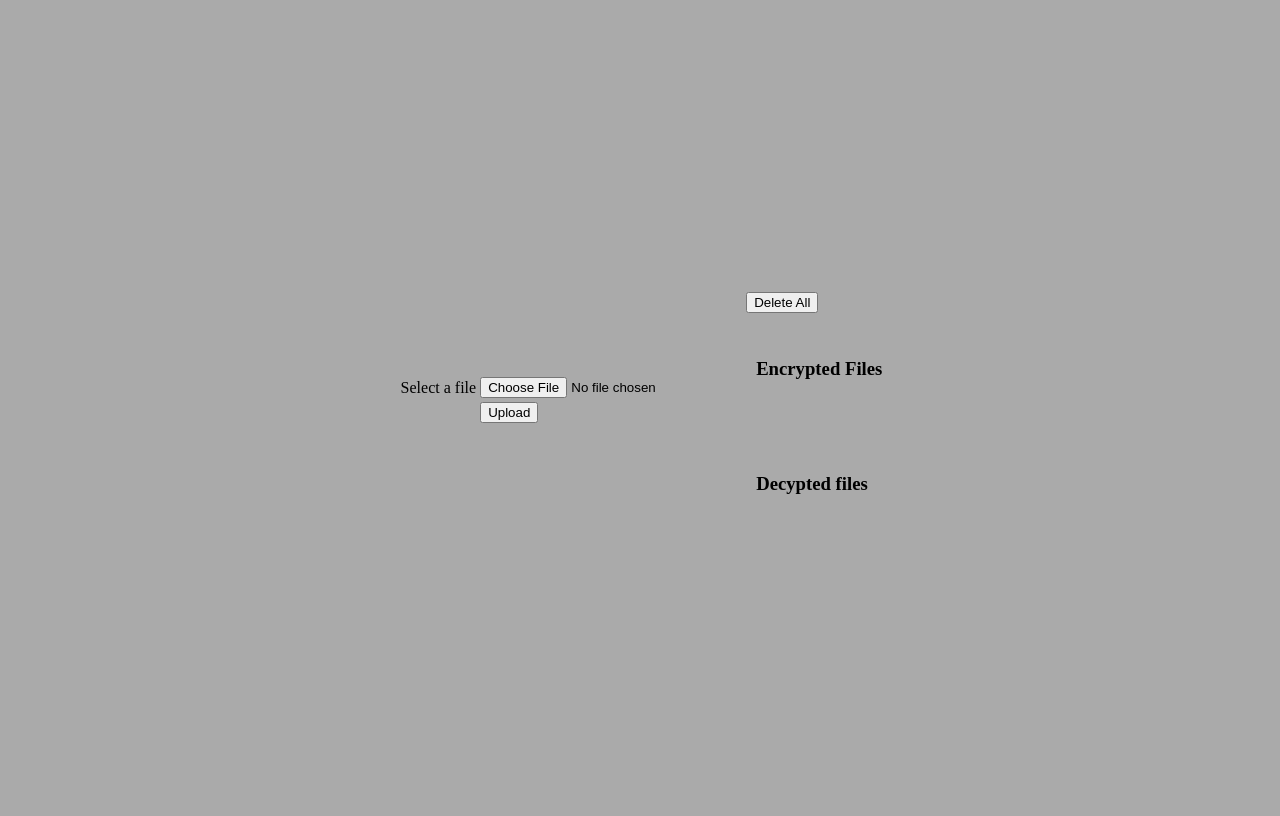
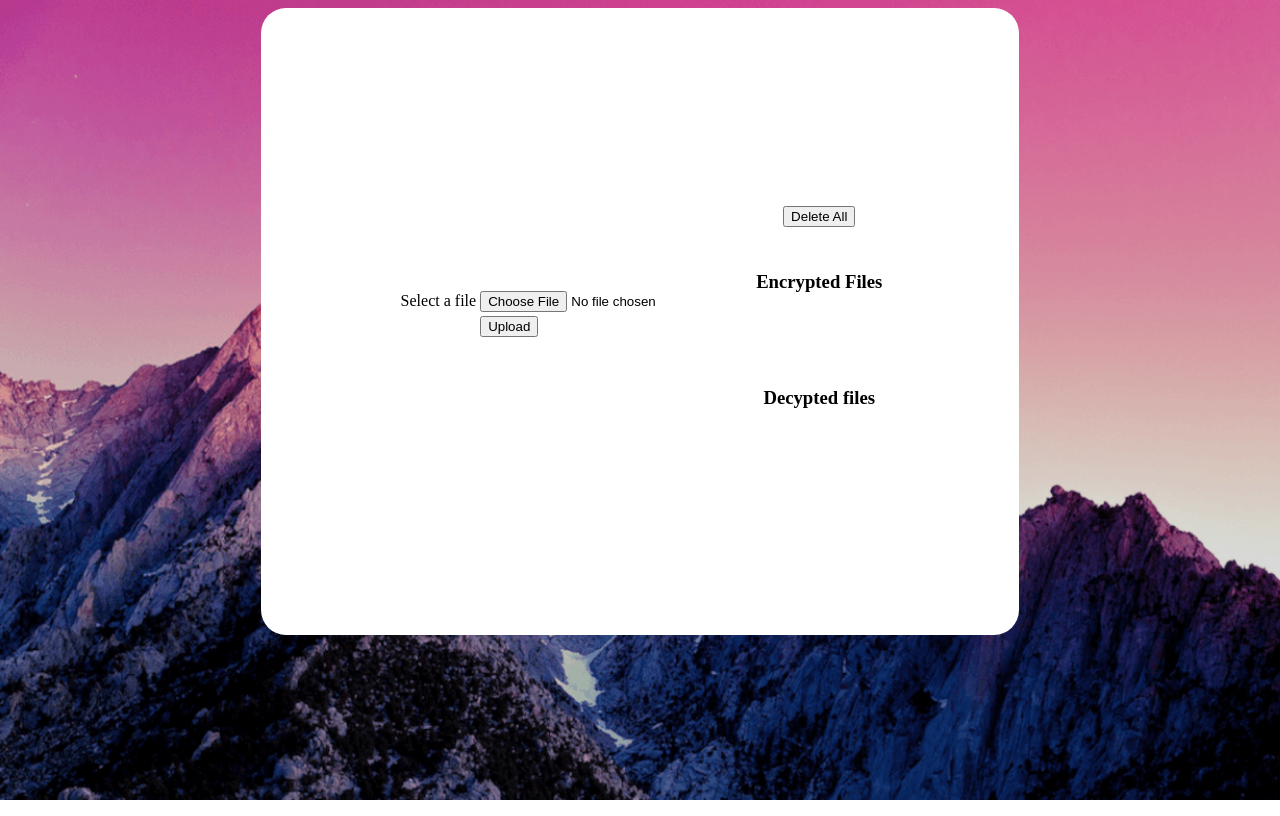
Before and after one commit to DBRajput/Cloud-Storage-System, a PHP site: page / in a window 1280 px wide. Run offline with PHP 8.4, Linux system fonts and the light colour scheme.

Commit message:
Layout improvement

```diff
--- a/index.php
+++ b/index.php
@@ -1,12 +1,24 @@
 <html>
  <head>
- <title>How to encrypt and upload file using PHP </title>
+ <title>Encrypted Storage</title>
  </head>
- <body style="background-color:#aaaaaa" >
- <div style="height: 100vh;
+ <body style="background-image: url('main_wall_3.png');
+			  background-repeat: no-repeat;
+			  background-size: cover;
+ " >
+ <div style="
+			margin: auto;
+			/* top:10%; */
+ 			height: 100vh;
+			text-align: center;
     		display: flex;
     		justify-content: center;
-    		align-items: center;">
+    		align-items: center;
+			background-color:#ffffff;
+			height: 80%;
+			width:60%;
+			border-radius:25px;
+			">
  <!-- <div style="padding: 10px;"> -->
 
 <!-- </div> -->
```
Also changed, not shown: main_wall_3.png (added).
